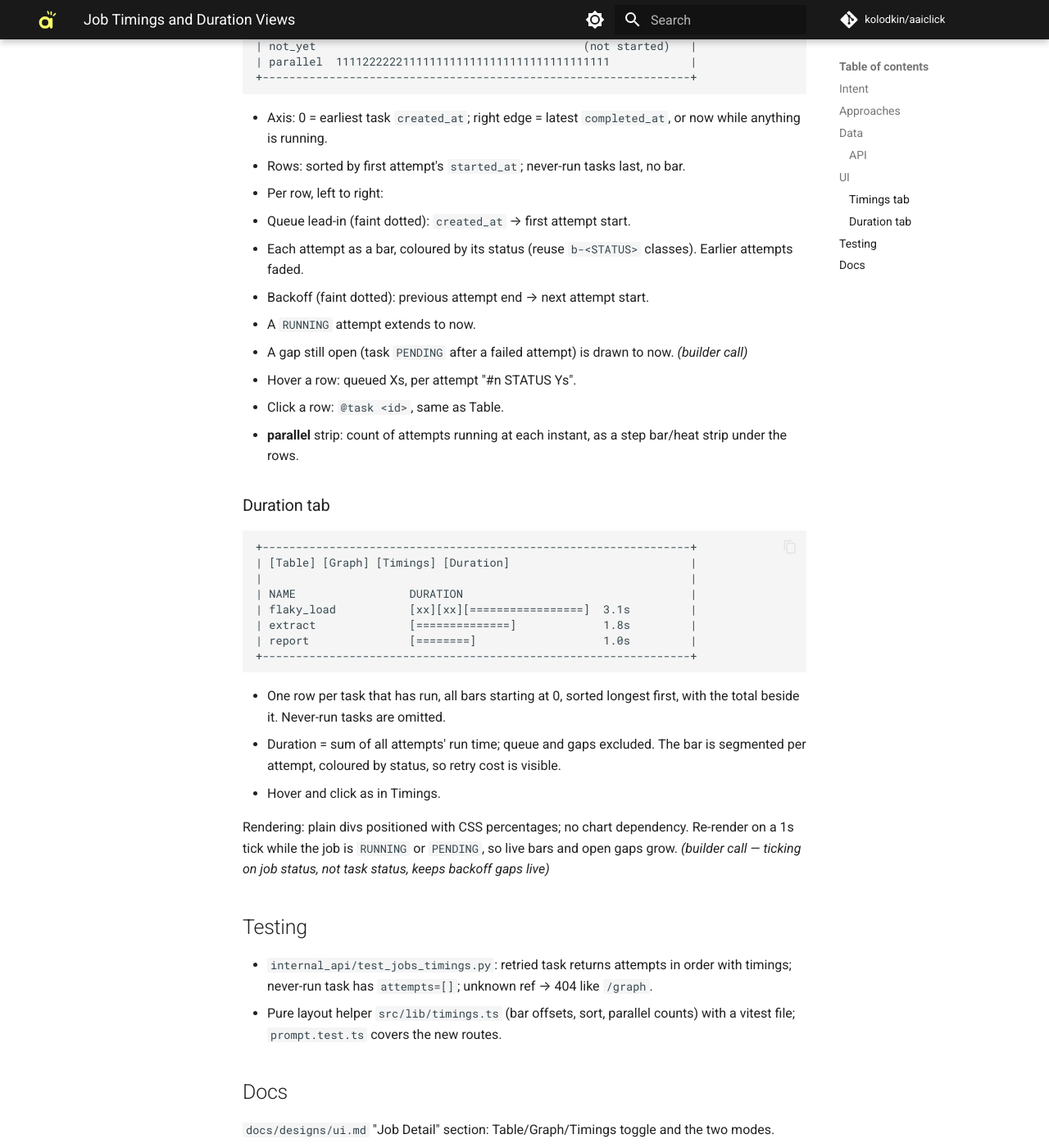
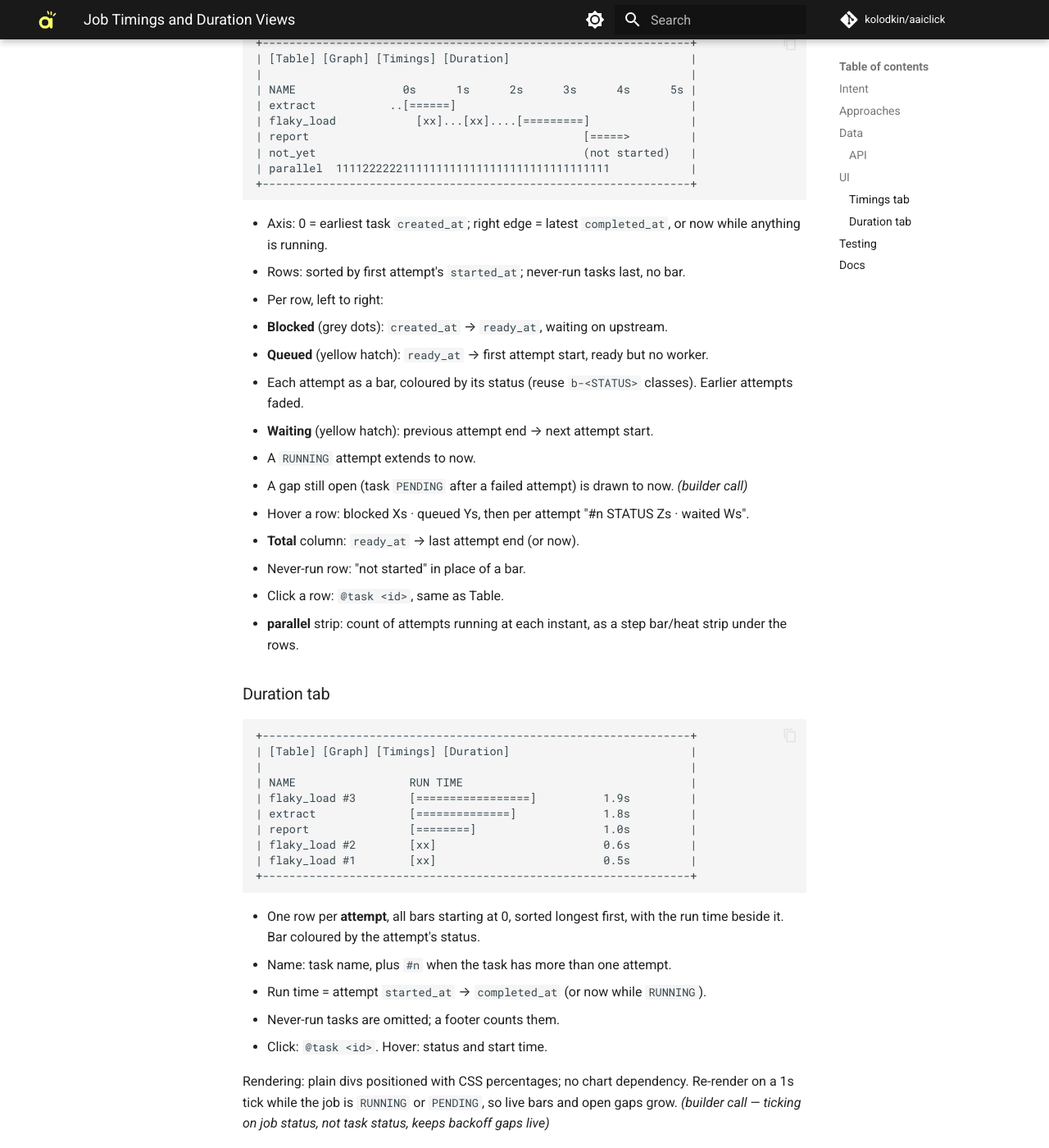
Before and after one commit to kolodkin/aaiclick, an MkDocs documentation site: the page built from docs/superpowers/specs/2026-11-01-job-timings-design.md, in a window 1280 px wide and 1400 px high, scrolled down 2376 px. Shown: the whole window at 82% size. Built offline with MkDocs 1.6.1 and Material for MkDocs 9.7.7, drawn with Linux system fonts in a browser that asks for light colours; comment, search, counter and statistics services are not loaded; some of the changed text lies outside the part shown.

Commit message:
Spec: per-attempt Duration rows, blocked/queued lead-in
Co-Authored-By: Claude Opus 5.5 <noreply@anthropic.com>
Claude-Session: https://claude.ai/code/session_01LcC1uAKqLCBvMF9yRXkiLJ

````diff
--- a/docs/superpowers/specs/2026-11-01-job-timings-design.md
+++ b/docs/superpowers/specs/2026-11-01-job-timings-design.md
@@ -48,6 +48,7 @@ class TaskTimingView(BaseModel):
     name: str
     status: TaskStatus
     created_at: datetime
+    ready_at: datetime | None  # last upstream finished; created_at if no deps; None while blocked
     attempts: list[TaskAttemptView] = Field(default_factory=list)  # reused, ordered by run_id
 
 class JobTimingsView(BaseModel):
@@ -61,6 +62,10 @@ class JobTimingsView(BaseModel):
   same constant-size-SQL reasoning as `get_job_graph`.
 - Router: `@router.get("/{ref}/timings")` next to `/{ref}/graph`, same auth.
 - Never-run tasks appear with `attempts=[]`.
+- `ready_at` = latest `completed_at` among the task's upstream tasks, with
+  group dependencies expanded onto member tasks the way `get_job_graph` does
+  (reuse that expansion, don't re-derive it). No upstream → `created_at`. Any
+  upstream unfinished → `None`. Computed on read; no migration.
 - No server-side ordering beyond attempts-by-`run_id`; the client sorts.
 - Runs from before a `clear_task` stay in `attempts` — the clear's
   `CANCELLED` run marks the boundary. Gaps between attempts are labelled
@@ -98,14 +103,18 @@ live updates arrive like Graph's.
   `completed_at`, or now while anything is running.
 - Rows: sorted by first attempt's `started_at`; never-run tasks last, no bar.
 - Per row, left to right:
-  - Queue lead-in (faint dotted): `created_at` → first attempt start.
+  - **Blocked** (grey dots): `created_at` → `ready_at`, waiting on upstream.
+  - **Queued** (yellow hatch): `ready_at` → first attempt start, ready but no
+    worker.
   - Each attempt as a bar, coloured by its status (reuse `b-<STATUS>`
     classes). Earlier attempts faded.
-  - Backoff (faint dotted): previous attempt end → next attempt start.
+  - **Waiting** (yellow hatch): previous attempt end → next attempt start.
   - A `RUNNING` attempt extends to now.
   - A gap still open (task `PENDING` after a failed attempt) is drawn to now.
     *(builder call)*
-- Hover a row: queued Xs, per attempt "#n STATUS Ys".
+- Hover a row: blocked Xs · queued Ys, then per attempt "#n STATUS Zs · waited Ws".
+- **Total** column: `ready_at` → last attempt end (or now).
+- Never-run row: "not started" in place of a bar.
 - Click a row: `@task <id>`, same as Table.
 - **parallel** strip: count of attempts running at each instant, as a step
   bar/heat strip under the rows.
@@ -116,18 +125,21 @@ live updates arrive like Graph's.
 +----------------------------------------------------------------+
 | [Table] [Graph] [Timings] [Duration]                           |
 |                                                                |
-| NAME                 DURATION                                  |
-| flaky_load           [xx][xx][=================]  3.1s         |
+| NAME                 RUN TIME                                  |
+| flaky_load #3        [=================]          1.9s         |
 | extract              [==============]             1.8s         |
 | report               [========]                   1.0s         |
+| flaky_load #2        [xx]                         0.6s         |
+| flaky_load #1        [xx]                         0.5s         |
 +----------------------------------------------------------------+
 ```
 
-- One row per task that has run, all bars starting at 0, sorted longest first,
-  with the total beside it. Never-run tasks are omitted.
-- Duration = sum of all attempts' run time; queue and gaps excluded. The bar
-  is segmented per attempt, coloured by status, so retry cost is visible.
-- Hover and click as in Timings.
+- One row per **attempt**, all bars starting at 0, sorted longest first, with
+  the run time beside it. Bar coloured by the attempt's status.
+- Name: task name, plus ` #n` when the task has more than one attempt.
+- Run time = attempt `started_at` → `completed_at` (or now while `RUNNING`).
+- Never-run tasks are omitted; a footer counts them.
+- Click: `@task <id>`. Hover: status and start time.
 
 Rendering: plain divs positioned with CSS percentages; no chart dependency.
 Re-render on a 1s tick while the job is `RUNNING` or `PENDING`, so live bars
````
